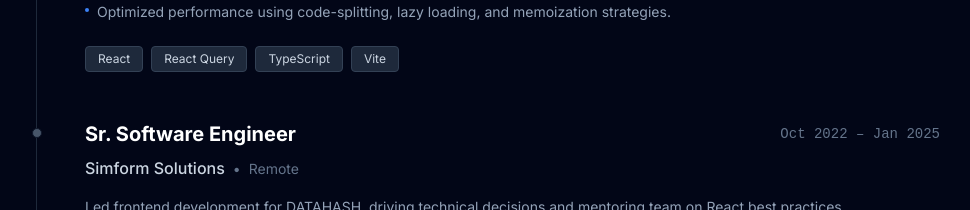
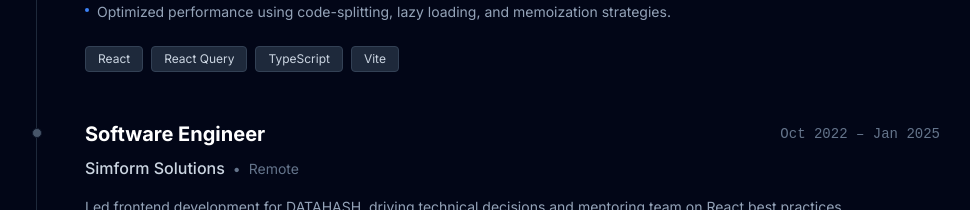
Before and after one commit to divyasonara7/portfolio, a React (Vite) app: page / in a window 1280 px wide. Shown: the part 5600-5810 px from the top of the page, without its empty margins (164-1134 px from the left). Built offline with nearby package versions, Linux system fonts and the light colour scheme.

Commit message:
Fixed typo

```diff
--- a/src/constants/constants.ts
+++ b/src/constants/constants.ts
@@ -113,7 +113,7 @@ export const EXPERIENCE: Job[] = [
   },
   {
     id: "simform-datahash",
-    role: "Sr. Software Engineer",
+    role: "Software Engineer",
     company: "Simform Solutions",
     period: "Oct 2022 – Jan 2025",
     location: "Remote",
```
